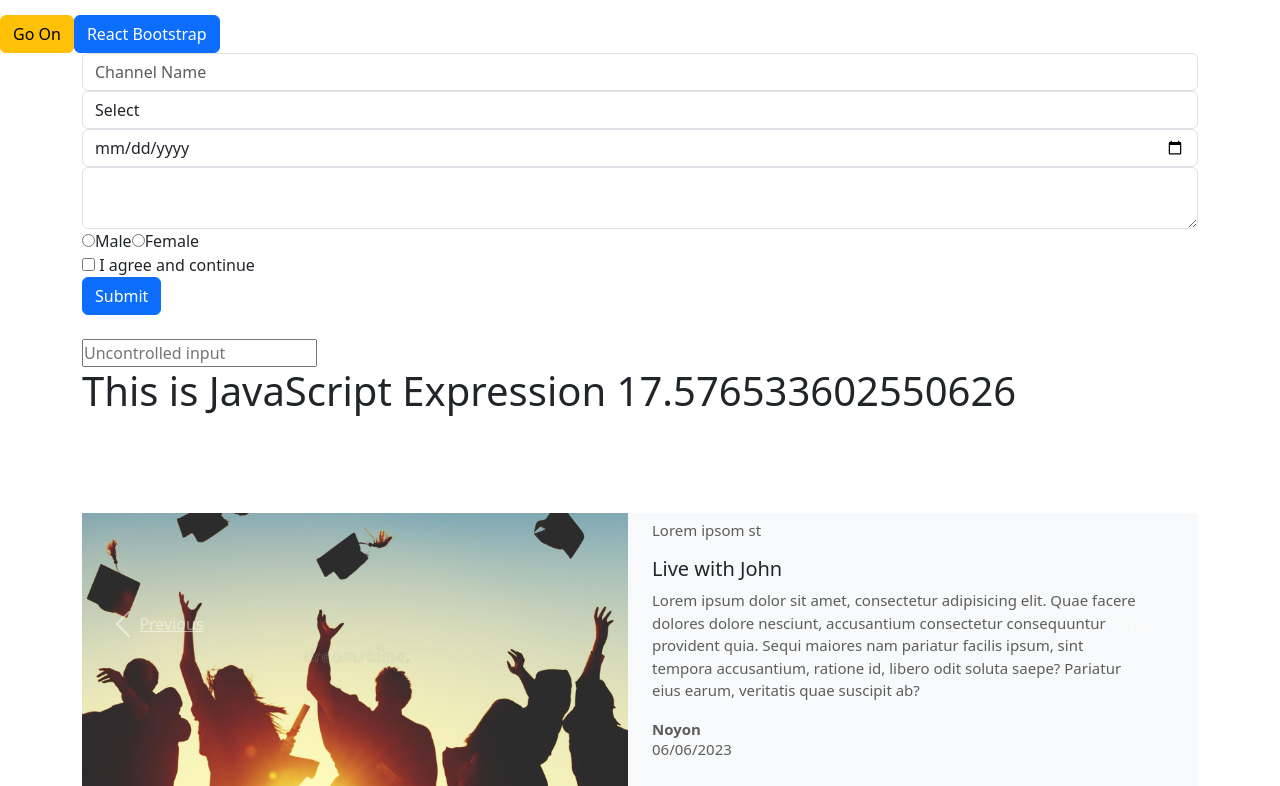
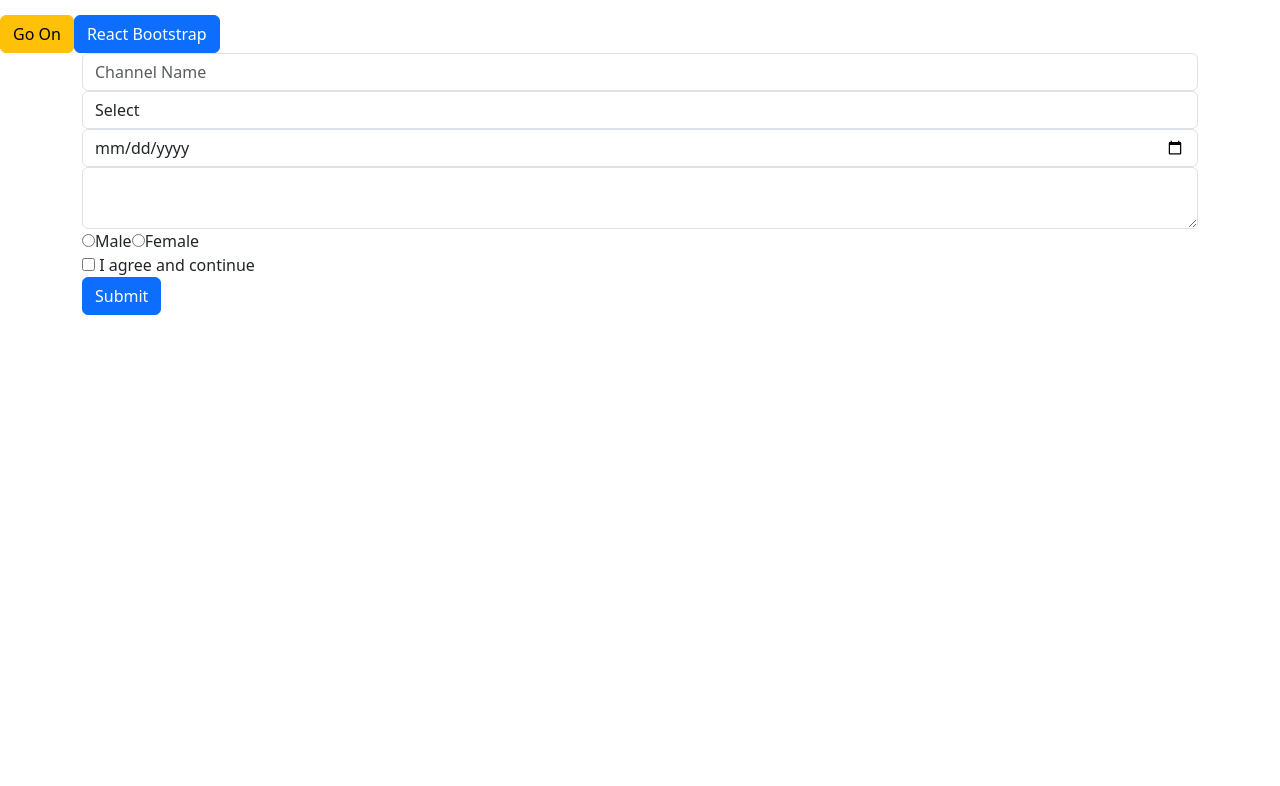
Before and after one commit to Asnoyon/React_Learning, a React (Create React App) app: page / in a window 1280 px wide. Shown: the part 940-1726 px from the top of the page. After the commit the page ends 1255 px from the top, so only its background shows below. Built offline with nearby package versions, Linux system fonts and the light colour scheme.

Commit message:
control component

```diff
--- a/src/App.js
+++ b/src/App.js
@@ -30,9 +30,9 @@ function App() {
       <WelcomeAdmin/>
       <ReactBootstrap/>
       <Input/>
-      <ControlComponent/>
+      {/* <ControlComponent/>
       <Heading/>
-      <Carousel/>
+      <Carousel/> */}
     </div>
   );
 }
```
